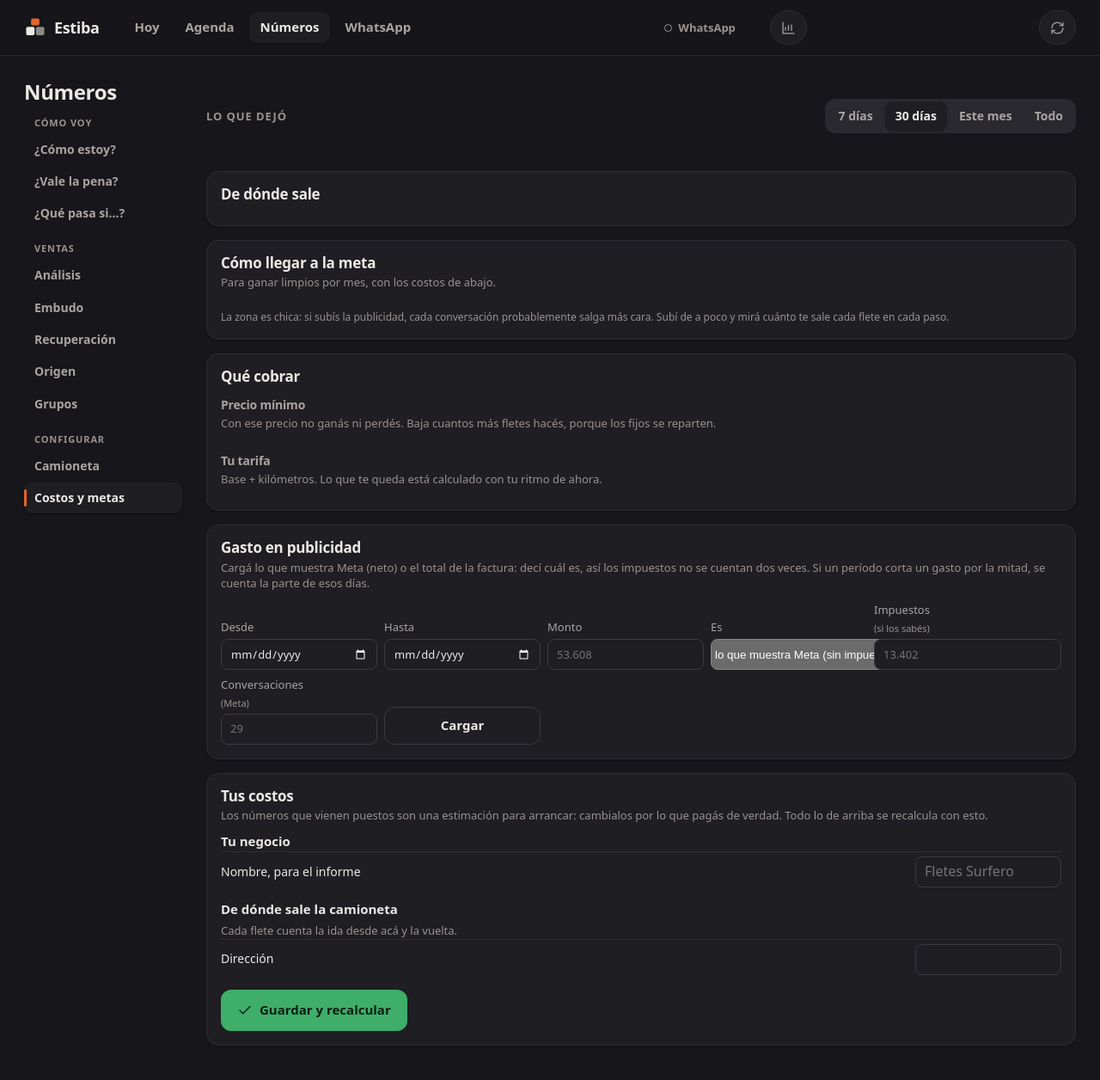
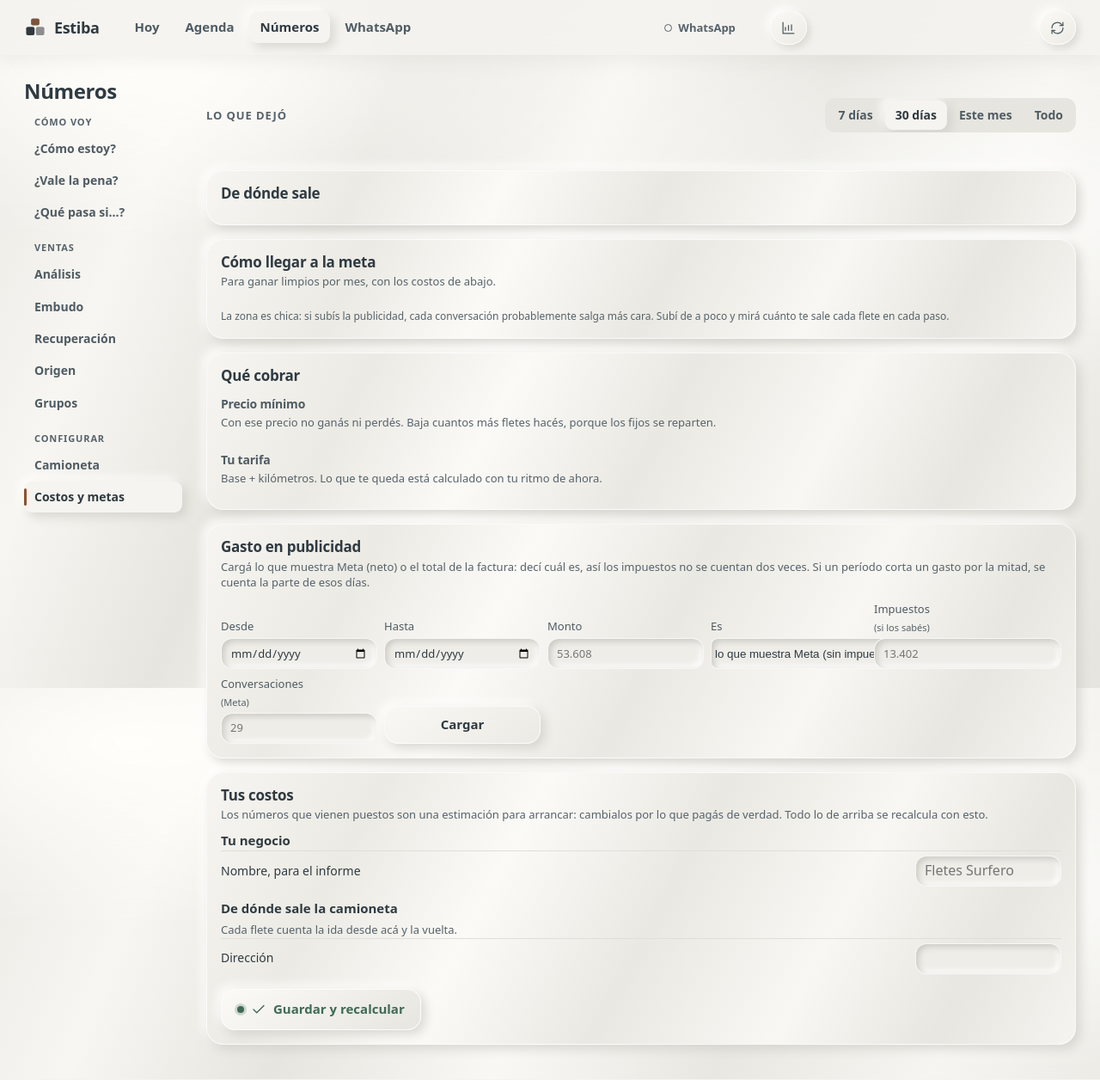
Before and after one commit to resourceldg/estibapp, a FastAPI app: page /numeros/objetivos in a window 1280 px wide. Shown: the whole page at 86% size. Run offline with FastAPI, Linux system fonts and the light colour scheme.

Commit message:
Diseño: Estiba pasa al sistema claro y neumorfico de Horizon
Marfil con brillo de raso, tarjetas en relieve, campos y seleccion hundidos,
boton principal de porcelana con punto salvia; cobre suave como marca. Se
reemplazan los tokens del tema oscuro y los colores sueltos (graficos, series,
medidores); el tema PANTALLA de los graficos pasa a claro. Contraste AA
verificado para tenue, primario, acento y los tonos sobre las 4 superficies.

Co-Authored-By: Claude Opus 5.5 <noreply@anthropic.com>

```diff
--- a/src/estiba/web/static/estiba.css
+++ b/src/estiba/web/static/estiba.css
@@ -12,47 +12,50 @@
    deja de significar. */
 
 :root {
-  --fondo: #17161a;           /* grafito calido: la base */
-  --superficie: #1f1e23;      /* tarjetas y filas */
-  --superficie-2: #27262c;    /* lo que se apoya sobre una tarjeta */
-  --superficie-3: #302e36;    /* la propuesta de Estiba, un escalon mas */
-  --tinta: #ece9e4;           /* blanco roto */
-  --tinta-2: #a9a4a0;
-  /* Aclarado de #78736f: daba 3.2:1 sobre las superficies y se usa justo
-     en el texto de 12-13px (los contadores de las pestañas, el "por que"
-     de una clase, las notas al pie). Ahora pasa AA sobre las cuatro. */
-  --tenue: #9a938e;
-  --linea: #302e36;
-  --linea-2: #3d3a43;
-
-  --acento: #e0662a;          /* naranja de carga: la marca */
-  --primario: #3fae6a;        /* la accion que pide tu decision */
-  --primario-hover: #4cc27a;
-  --primario-tinta: #0d1f14;
-
-  --ok: #5cc485;      --ok-fondo: #1a2b21;
-  /* Un flete hecho tiene tono propio. Compartia `neutro` con "Nuevo", asi
-     que lo que todavia no empezo y lo que ya se cobro se veian igual. */
-  --hecho: #6fb9c4;   --hecho-fondo: #1b272b;
-  --info: #86a8ff;    --info-fondo: #1c2236;
-  --aviso: #d9a15c;   --aviso-fondo: #2b2419;
-  --mal: #e0857e;     --mal-fondo: #2e1f1e;
-  --neutro: #a9a4a0;  --neutro-fondo: #2a292f;
-
-  --burbuja-cliente: #27262c;
-  --burbuja-vos: #23302a;
-
-  --grafico: #e0662a;
-  --grafico-tenue: #78736f;
-  --grafico-pista: #2a292f;
-
-  --radio: 14px;
-  --radio-chico: 9px;
-  --sombra: 0 1px 2px rgb(0 0 0 / .35);
-  --sombra-alta: 0 10px 34px rgb(0 0 0 / .5);
-  --tabbar: 64px;
+  /* Tema claro, el mismo sistema que Horizon: marfil, relieve suave y
+     una sola superficie de la que los elementos emergen o se hunden.
+     El color se gana: el salvia marca lo elegido y la accion que pide tu
+     decision; el cobre es la marca de Estiba; el resto es tinta. */
+  --fondo: #eeede8;           /* marfil: la base */
+  --superficie: #f5f4f0;      /* tarjetas y filas (en relieve) */
+  --superficie-2: #eeede8;    /* lo que se hunde: campos, pistas */
+  --superficie-3: #fbfaf7;    /* la propuesta de Estiba, un escalon mas alto */
+  --tinta: #2f3a41;
+  --tinta-2: #4f5b63;
+  /* AA sobre las cuatro superficies tambien en 12-13 px. */
+  --tenue: #56626a;
+  --linea: #dfded7;
+  --linea-2: #d0cfc8;
+
+  --acento: #8a5230;          /* cobre: la marca de Estiba */
+  --primario: #3f6a53;        /* salvia: la accion que pide tu decision */
+  --primario-hover: #365c48;
+  --primario-tinta: #ffffff;
+
+  --ok: #2f7350;      --ok-fondo: #e2eee6;
+  --hecho: #2f6d77;   --hecho-fondo: #e0edef;
+  --info: #42628f;    --info-fondo: #e4eaf4;
+  --aviso: #8a5a1f;   --aviso-fondo: #f3eadc;
+  --mal: #973f36;     --mal-fondo: #f4e2de;
+  --neutro: #55626a;  --neutro-fondo: #e6e5df;
+
+  --burbuja-cliente: #fbfaf7;
+  --burbuja-vos: #e4eee7;
+
+  --grafico: #7fa28c;          /* solo rellenos: no lleva texto encima */
+  --grafico-tenue: #a7aea6;
+  --grafico-pista: #e4e3dd;
+
+  --radio: 20px;
+  --radio-chico: 13px;
+  /* Relieve: luz arriba a la izquierda, sombra abajo a la derecha. */
+  --sombra: 5px 5px 12px #c9c8c0a6, -5px -5px 12px #ffffffd9;
+  --sombra-alta: 12px 12px 28px #b9b8b0b3, -10px -10px 24px #ffffffe6;
+  --hundido: inset 3px 3px 7px #cbcac3, inset -3px -3px 7px #ffffff;
+  --raso: linear-gradient(118deg, #f6f5f1 0%, #ebeae4 18%, #fbfaf7 34%, #e9e8e2 52%, #f8f7f3 70%, #e7e6e0 86%, #f5f4f0 100%);
+  --tabbar: 68px;
   --fuente: ui-sans-serif, system-ui, -apple-system, "Segoe UI", Roboto, "Helvetica Neue", Arial, sans-serif;
-  color-scheme: dark;
+  color-scheme: light;
 }
 
 /* ---------------------------------------------------------------- base */
@@ -1262,10 +1265,10 @@ summary::-webkit-details-marker { display: none; }
 /* Cada parte del precio tiene un color fijo, el mismo en la tarjeta y en el
    informe: camioneta, tu trabajo, publicidad, ayudantes. */
 :root {
-  --parte-1: #86a8ff;
-  --parte-2: #e0662a;
-  --parte-3: #c08bd9;
-  --parte-4: #6fb9c4;
+  --parte-1: #5b7fa8;
+  --parte-2: #a8693c;
+  --parte-3: #8f6fa8;
+  --parte-4: #4f8f99;
 }
 .p1 { background: var(--parte-1); }
 .p2 { background: var(--parte-2); }
@@ -2004,3 +2007,98 @@ details.leer > p { margin: 6px 0 0; font-size: 13px; line-height: 1.5; color: va
 .plantilla { display: grid; gap: 6px; margin-top: 12px; }
 .plantilla label { display: grid; gap: 3px; font-size: 13px; color: var(--tinta-2); }
 .plantilla textarea { width: 100%; resize: vertical; }
+
+/* ===================================================== capa Horizon
+   El mismo lenguaje que Horizon: una superficie de marfil con brillo de
+   raso, de la que las cosas emergen (tarjetas, botones) o se hunden
+   (campos, pistas, lo elegido). Sin bordes duros: la forma la da la luz.
+   Va al final para que gane sobre lo de arriba sin tocar cada regla. */
+
+body {
+  background:
+    radial-gradient(70% 45% at 12% 8%, #fffefb 0%, #fffefb00 60%),
+    radial-gradient(60% 40% at 92% 30%, #ffffffb3 0%, #ffffff00 65%),
+    linear-gradient(112deg, #e9e8e2 0%, #f7f6f2 16%, #e6e5df 31%, #f9f8f5 47%, #e8e7e1 63%, #f6f5f1 79%, #e5e4de 100%);
+  background-attachment: fixed;
+}
+
+/* Lo que emerge */
+.tarjeta, .panel, .kpi, .burbuja, .conv-cab {
+  background: var(--raso);
+  border: 1px solid #ffffffb3;
+  box-shadow: var(--sombra);
+}
+.panel.plegado > summary { border-radius: var(--radio); }
+.panel.plegado[open] > summary { border-bottom-color: var(--linea); border-radius: var(--radio) var(--radio) 0 0; }
+
+/* Barras: la de arriba se funde con el fondo; la de abajo flota como una pieza */
+.barra { background: color-mix(in srgb, #f4f3ef 86%, transparent); border-bottom: 0; box-shadow: 0 6px 18px #c9c8c040; }
+.tabbar, .barra-accion {
+  background: color-mix(in srgb, #f6f5f1 92%, transparent);
+  border-top: 1px solid #ffffffcc;
+  box-shadow: 0 -8px 22px #c9c8c066;
+}
+.tabbar a { color: var(--tenue); }
+.tabbar a[aria-current="page"] { color: var(--primario); }
+.tabbar a[aria-current="page"] .tab-ico {
+  background: var(--superficie-2); box-shadow: var(--hundido); border-radius: 14px;
+}
+.tab-ico { padding: 4px 14px; border-radius: 14px; }
+
+/* Botones de porcelana: el primario se distingue por la tinta salvia y un punto, no por un bloque de color */
+.btn { border-radius: 16px; transition: box-shadow .15s, transform .08s, color .15s; }
+.btn.primario {
+  background: linear-gradient(145deg, #fbfaf7, #e6e5df); color: var(--primario);
+  border: 1px solid #ffffffd9; box-shadow: var(--sombra);
+}
+.btn.primario::before {
+  content: ""; width: 8px; height: 8px; border-radius: 50%;
+  background: var(--primario); box-shadow: 0 0 0 3px color-mix(in srgb, var(--primario) 22%, transparent);
+}
+.btn.primario:hover { background: linear-gradient(145deg, #fdfcf9, #e9e8e2); color: var(--primario-hover); }
+.btn.secundario {
+  background: linear-gradient(145deg, #f9f8f4, #ebeae4); border: 1px solid #ffffffc0;
+  box-shadow: var(--sombra); color: var(--tinta);
+}
+.btn.fantasma { color: var(--tinta-2); }
+.btn:active, .btn.primario:active, .btn.secundario:active { box-shadow: var(--hundido); transform: translateY(1px); }
+.btn.peligro, .btn.destructivo { box-shadow: var(--sombra); }
+.btn-icono {
+  border: 1px solid #ffffffc0; background: linear-gradient(145deg, #faf9f5, #ecebe5);
+  box-shadow: 4px 4px 9px #c9c8c099, -4px -4px 9px #ffffffd9;
+}
+.btn-icono:active { box-shadow: var(--hundido); }
+
+/* Lo que se hunde */
+input:not([type=range]):not([type=checkbox]):not([type=radio]):not([type=hidden]), select, textarea {
+  background: var(--superficie-2); color: var(--tinta);
+  border: 1px solid #ffffff99; border-radius: var(--radio-chico);
+  box-shadow: var(--hundido);
+}
+input:focus-visible, select:focus-visible, textarea:focus-visible {
+  outline: 3px solid color-mix(in srgb, var(--primario) 55%, transparent); outline-offset: 2px;
+}
+input[type=range] { accent-color: var(--primario); }
+
+/* Chips y filtros: lo elegido queda hundido, con tinta salvia */
+.chip { box-shadow: inset 1px 1px 3px #cfcec780, inset -1px -1px 3px #ffffffcc; }
+.filtro {
+  border: 1px solid #ffffffc0; background: linear-gradient(145deg, #f9f8f4, #ebeae4);
+  box-shadow: 3px 3px 8px #c9c8c099, -3px -3px 8px #ffffffd9; color: var(--tinta-2);
+}
+.filtro.activo {
+  background: var(--superficie-2); border-color: #ffffff99; color: var(--primario);
+  box-shadow: var(--hundido);
+}
+.filtro.activo span { color: inherit; }
+.panel-tab.activo { background: var(--superficie-2); border-color: #ffffff99; color: var(--primario); box-shadow: var(--hundido); }
+
+/* Conversaciones: el hilo vive en una cavidad, las burbujas emergen */
+.burbuja { border-radius: 18px; }
+.conv { border-radius: var(--radio); }
+.conv:hover { background: #ffffff66; }
+
+/* Marca: el cubo de Estiba en cobre suave */
+.marca-ico { filter: saturate(.7); }
+
+@media (prefers-reduced-motion: reduce) { .btn { transition: none; } }
--- a/src/estiba/web/templates/base.html
+++ b/src/estiba/web/templates/base.html
@@ -3,7 +3,7 @@
 <head>
   <meta charset="utf-8">
   <meta name="viewport" content="width=device-width, initial-scale=1, viewport-fit=cover">
-  <meta name="theme-color" content="#17161a">
+  <meta name="theme-color" content="#eeede8">
   <meta name="apple-mobile-web-app-capable" content="yes">
   <title>{{ titulo }} · Estiba</title>
   <link rel="icon" href="/static/icono.svg" type="image/svg+xml">
--- a/src/estiba/web/templates/base_panel.html
+++ b/src/estiba/web/templates/base_panel.html
@@ -8,7 +8,7 @@
 <head>
   <meta charset="utf-8">
   <meta name="viewport" content="width=device-width, initial-scale=1, viewport-fit=cover">
-  <meta name="theme-color" content="#17161a">
+  <meta name="theme-color" content="#eeede8">
   <title>{{ titulo }} · Panel de Estiba</title>
   <link rel="icon" href="/static/icono.svg" type="image/svg+xml">
   <link rel="stylesheet" href="/static/estiba.css?v={{ v }}">
```
Also changed, not shown: other parts of src/estiba/web/static/estiba.css (+13 -13 lines), src/estiba/informe/graficos.py (+4 -4 lines), src/estiba/web/static/manifest.webmanifest.
